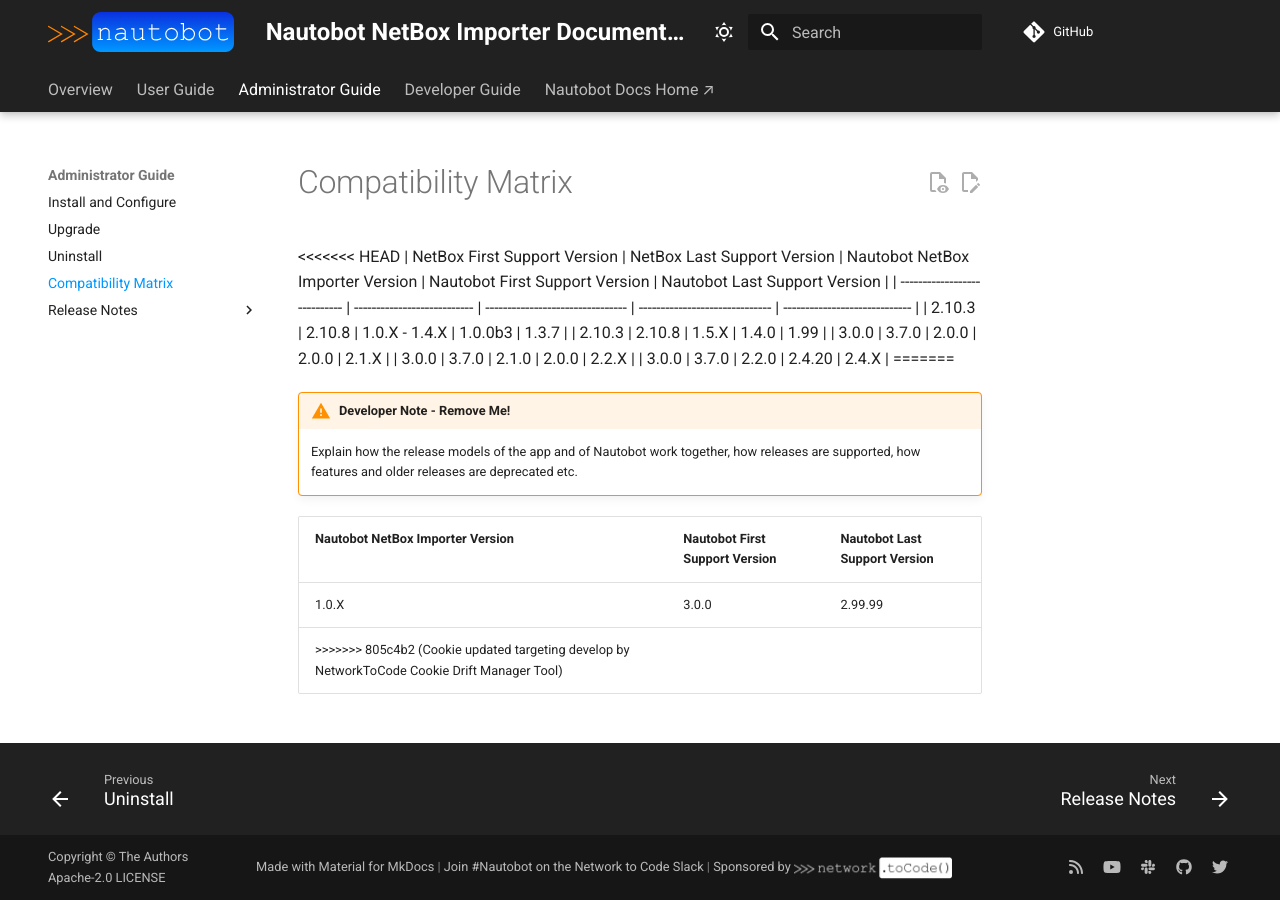
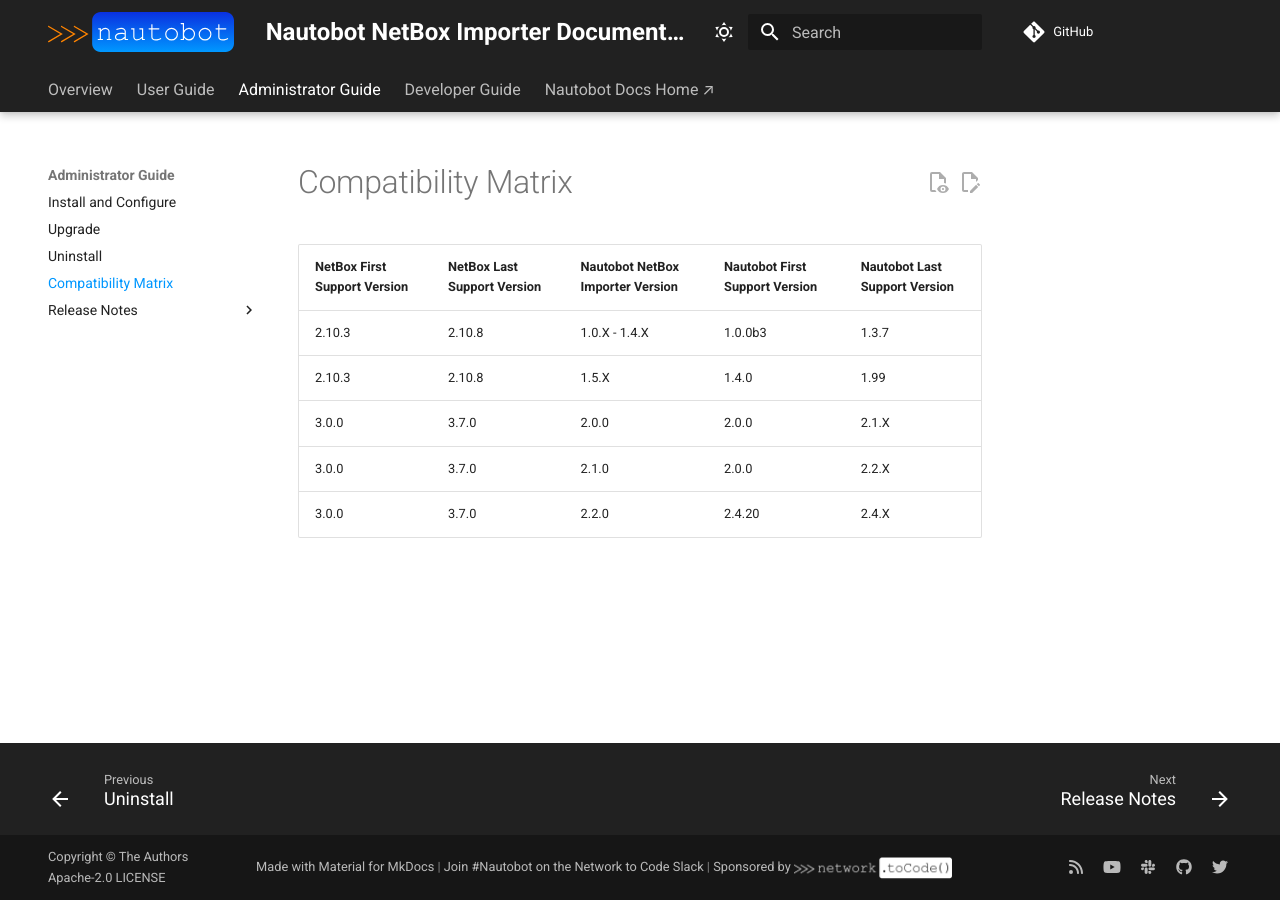
Before and after one commit to nautobot/nautobot-app-netbox-importer, an MkDocs documentation site: the page built from docs/admin/compatibility_matrix.md, in a window 1280 px wide. Built offline with MkDocs 1.6.1 and Material for MkDocs 9.7.7, drawn with Linux system fonts in a browser that asks for light colours; comment, search, counter and statistics services are not loaded.

Commit message:
fix merge conflicts

```diff
--- a/docs/admin/compatibility_matrix.md
+++ b/docs/admin/compatibility_matrix.md
@@ -1,6 +1,5 @@
 # Compatibility Matrix
 
-<<<<<<< HEAD
 | NetBox First Support Version | NetBox Last Support Version | Nautobot NetBox Importer Version | Nautobot First Support Version | Nautobot Last Support Version |
 | ---------------------------- | --------------------------- | -------------------------------- | ------------------------------ | ----------------------------- |
 | 2.10.3                       | 2.10.8                      | 1.0.X - 1.4.X                    | 1.0.0b3                        | 1.3.7                         |
@@ -8,11 +7,3 @@
 | 3.0.0                        | 3.7.0                       | 2.0.0                            | 2.0.0                          | 2.1.X                         |
 | 3.0.0                        | 3.7.0                       | 2.1.0                            | 2.0.0                          | 2.2.X                         |
 | 3.0.0                        | 3.7.0                       | 2.2.0                            | 2.4.20                         | 2.4.X                         |
-=======
-!!! warning "Developer Note - Remove Me!"
-    Explain how the release models of the app and of Nautobot work together, how releases are supported, how features and older releases are deprecated etc.
-
-| Nautobot NetBox Importer Version | Nautobot First Support Version | Nautobot Last Support Version |
-| ------------- | -------------------- | ------------- |
-| 1.0.X         | 3.0.0                | 2.99.99        |
->>>>>>> 805c4b2 (Cookie updated targeting develop by NetworkToCode Cookie Drift Manager Tool)
--- a/pyproject.toml
+++ b/pyproject.toml
@@ -29,8 +29,6 @@ include = [
 [tool.poetry.dependencies]
 python = ">=3.10,<3.14"
 # Used for local development
-<<<<<<< HEAD
-nautobot = ">=2.4.20,<3.0.0"
 diffsync = "^2.1.0"
 colorama = "^0.4.6"
 Markdown = "^3.6"
@@ -39,9 +37,7 @@ python-dateutil = "^2.9.0"
 ijson = "^3.2.3"
 netaddr = ">=0.10.1"
 packaging = "^24.1"
-=======
 nautobot = ">=3.0.0,<4.0.0"
->>>>>>> 805c4b2 (Cookie updated targeting develop by NetworkToCode Cookie Drift Manager Tool)
 
 [tool.poetry.group.dev.dependencies]
 coverage = "*"
```
Also changed, not shown: .cookiecutter.json, 1 other file.
